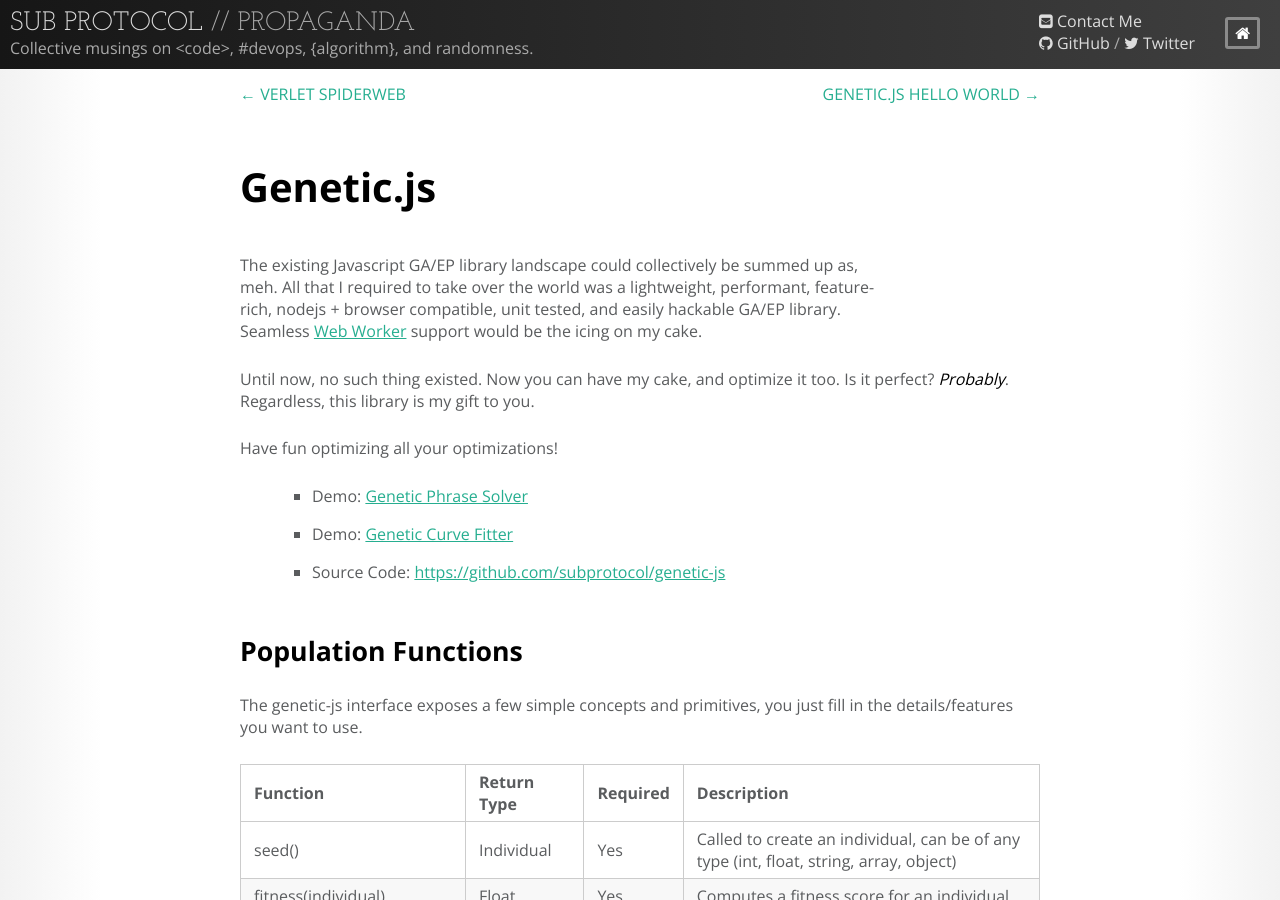
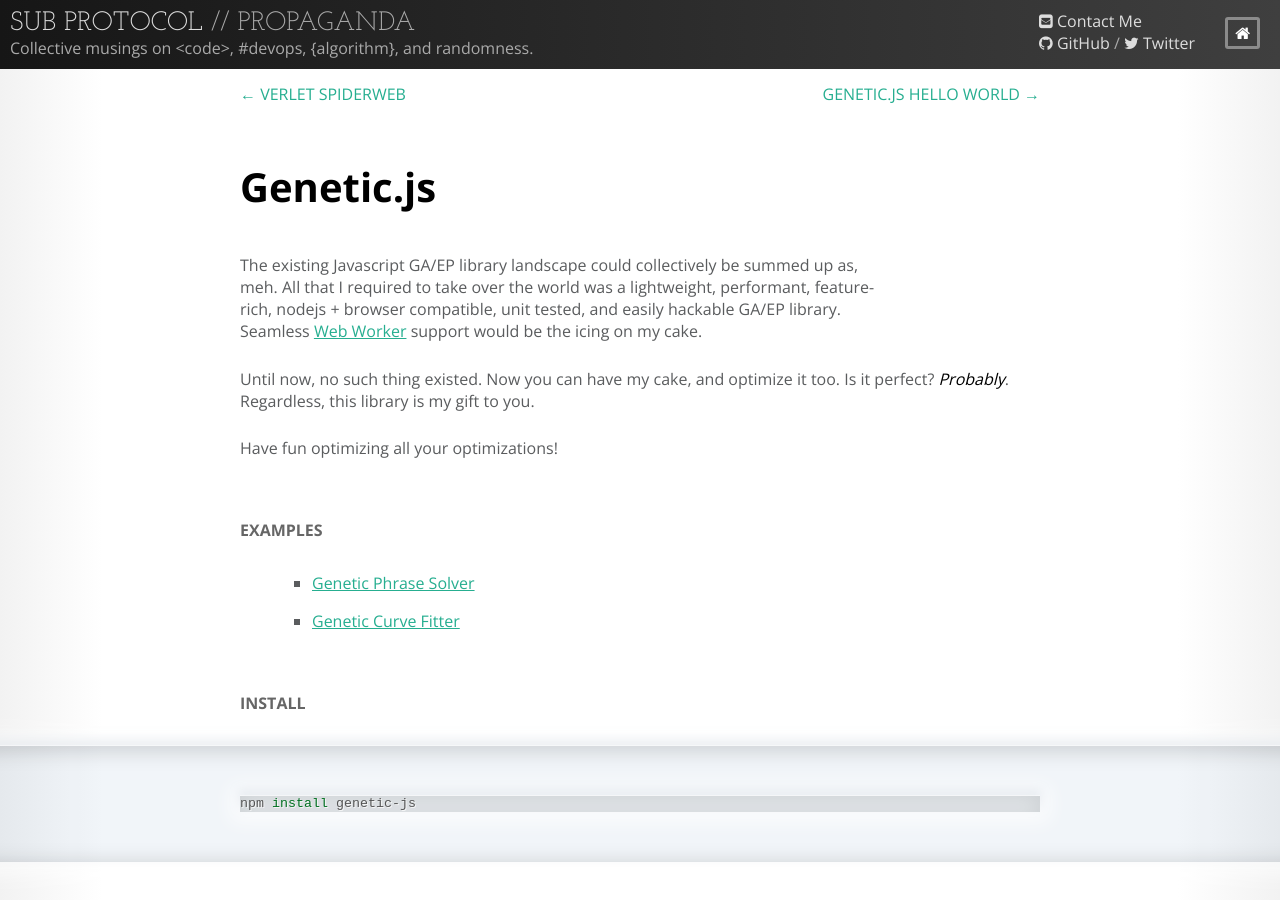
Before and after one commit to subprotocol/subprotocol.github.io, a Jekyll site: the page built from _posts/2014-08-21-genetic-js.md, in a window 1280 px wide and 900 px high. Built offline with Jekyll 4.4.1, drawn with Linux system fonts in a browser that asks for light colours; nearby versions of some CDN libraries; Markdown is read by kramdown in place of the engine named in the settings; comment, search, counter and statistics services are not loaded.

Commit message:
updating post

````diff
--- a/_posts/2014-08-21-genetic-js.md
+++ b/_posts/2014-08-21-genetic-js.md
@@ -16,9 +16,19 @@ Until now, no such thing existed. Now you can have my cake, and optimize it too.
 
 Have fun optimizing all your optimizations!
 
-* Demo: [Genetic Phrase Solver](/system/genetic-hello-world.html)
-* Demo: [Genetic Curve Fitter](/system/genetic-regression-curve.html)
-* Source Code: [https://github.com/subprotocol/genetic-js](https://github.com/subprotocol/genetic-js)
+
+#### Examples
+
+* [Genetic Phrase Solver](http://subprotocol.com/system/genetic-hello-world.html)
+* [Genetic Curve Fitter](http://subprotocol.com/system/genetic-regression-curve.html)
+
+
+#### Install
+
+```bash
+npm install genetic-js
+```
+
 
 ## Population Functions
 
````
